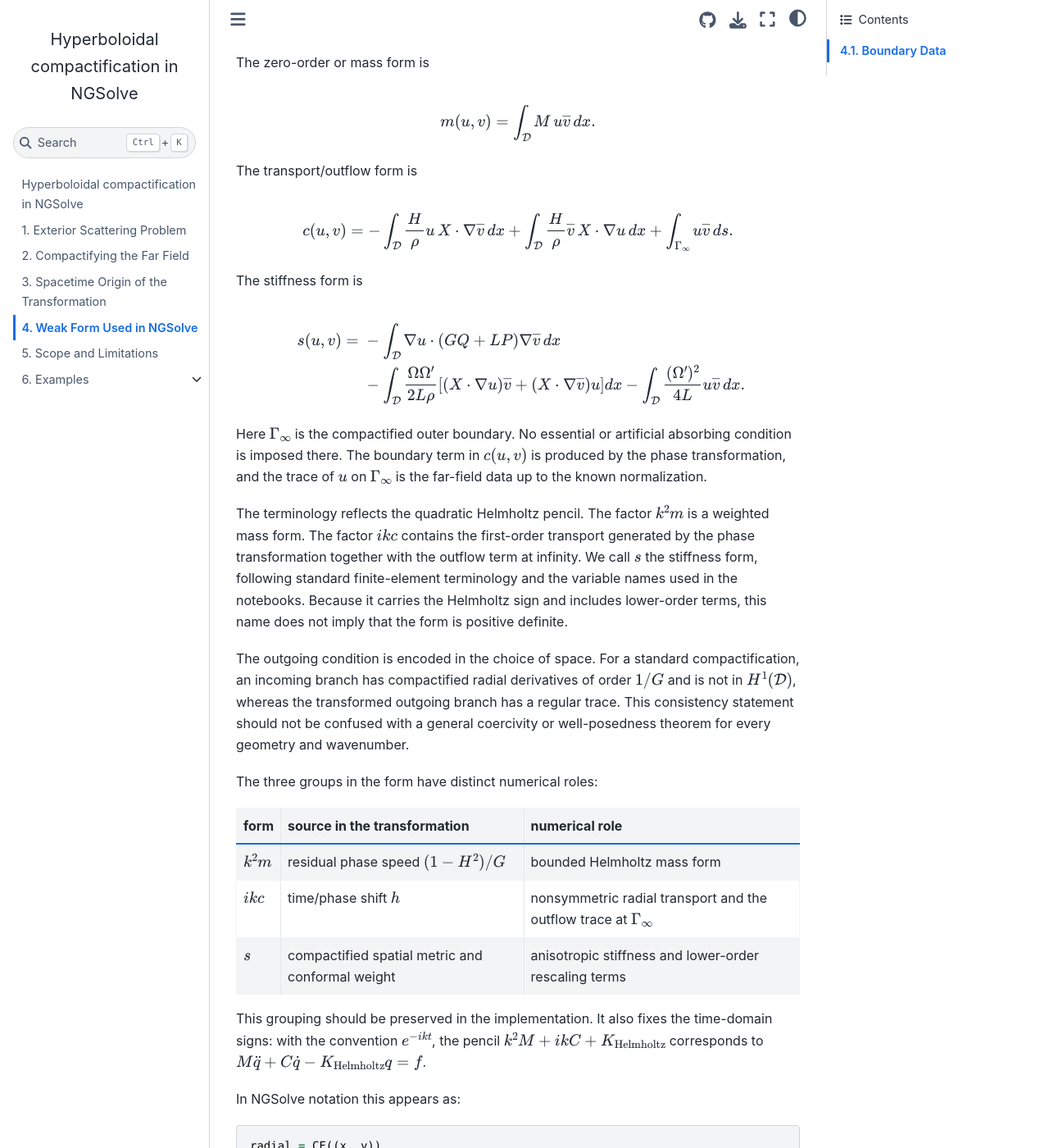
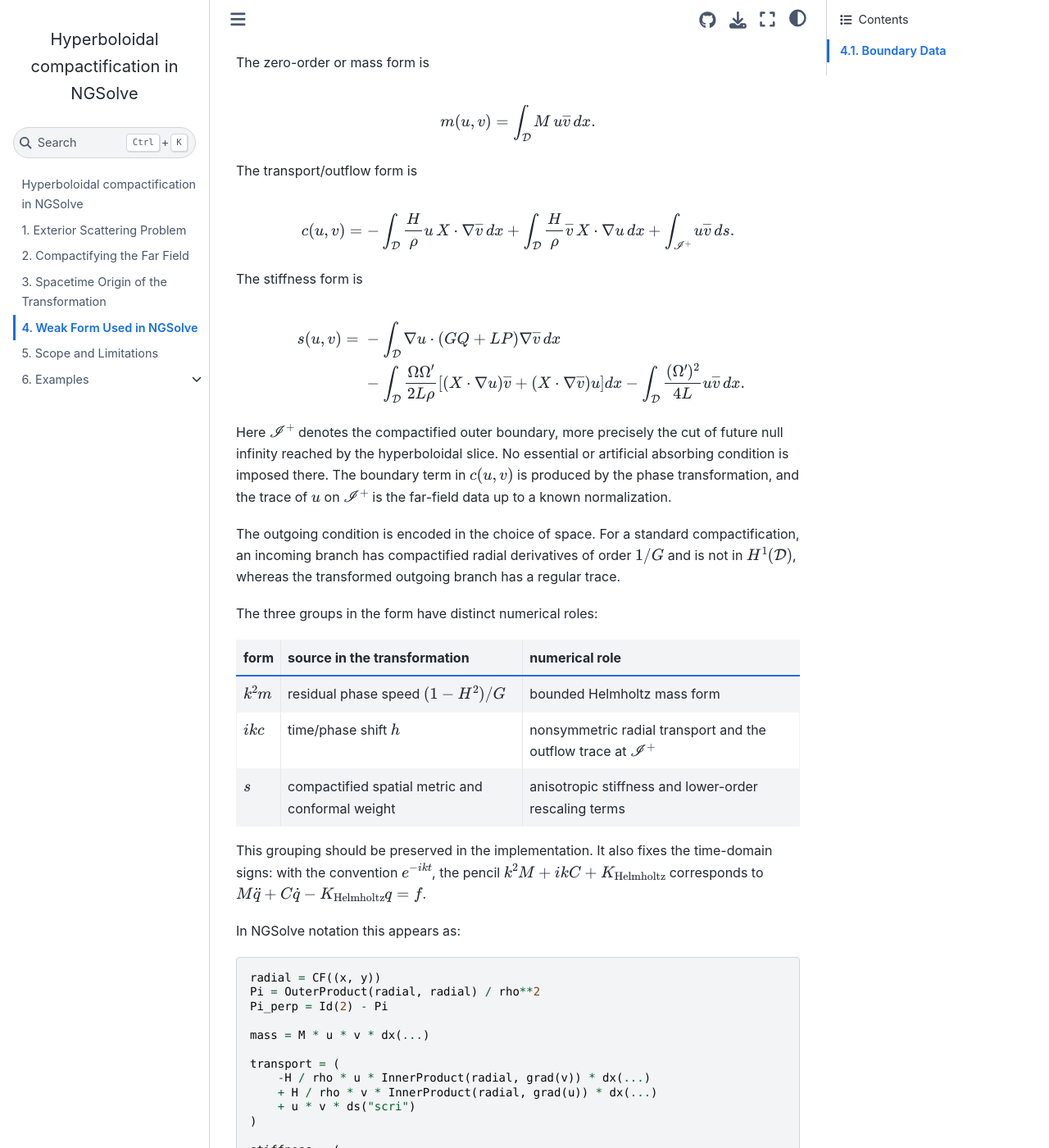
Before and after one commit to markuswess/hypFEM, a Jupyter Book: the page built from weak_form_ngsolve.md, in a window 1280 px wide and 1400 px high, scrolled down 1401 px. Shown: the whole window at 82% size. Built offline with Jupyter Book 1.0.4 settings and Sphinx 7.4.7 and the Sphinx Book theme 1.1.4, drawn with Linux system fonts in a browser that asks for light colours; pages that are not in the unit, such as notebooks, are missing from menus.

Commit message:
Use null-infinity notation in weak form

```diff
--- a/weak_form_ngsolve.md
+++ b/weak_form_ngsolve.md
@@ -83,7 +83,7 @@ $$
 c(u,v)= -\int_{\mathcal D}
 \frac{H}{\rho}u\,X\cdot\nabla\overline v\,dx
 +\int_{\mathcal D}
-\frac{H}{\rho}\overline v\,X\cdot\nabla u\,dx +\int_{\Gamma_\infty}u\overline v\,ds .
+\frac{H}{\rho}\overline v\,X\cdot\nabla u\,dx +\int_{\mathscr I^+}u\overline v\,ds .
 \end{aligned}
 $$
 
@@ -104,18 +104,16 @@ s(u,v)={}&
 \end{aligned}
 $$
 
-Here $\Gamma_\infty$ is the compactified outer boundary. No essential or artificial absorbing condition is imposed there. The boundary term in $c(u,v)$ is produced by the phase transformation, and the trace of $u$ on $\Gamma_\infty$ is the far-field data up to the known normalization.
+Here $\mathscr I^+$ denotes the compactified outer boundary, more precisely the cut of future null infinity reached by the hyperboloidal slice. No essential or artificial absorbing condition is imposed there. The boundary term in $c(u,v)$ is produced by the phase transformation, and the trace of $u$ on $\mathscr I^+$ is the far-field data up to a known normalization.
 
-The terminology reflects the quadratic Helmholtz pencil. The factor $k^2m$ is a weighted mass form. The factor $ikc$ contains the first-order transport generated by the phase transformation together with the outflow term at infinity. We call $s$ the stiffness form, following standard finite-element terminology and the variable names used in the notebooks. Because it carries the Helmholtz sign and includes lower-order terms, this name does not imply that the form is positive definite.
-
-The outgoing condition is encoded in the choice of space. For a standard compactification, an incoming branch has compactified radial derivatives of order $1/G$ and is not in $H^1(\mathcal D)$, whereas the transformed outgoing branch has a regular trace. This consistency statement should not be confused with a general coercivity or well-posedness theorem for every geometry and wavenumber.
+The outgoing condition is encoded in the choice of space. For a standard compactification, an incoming branch has compactified radial derivatives of order $1/G$ and is not in $H^1(\mathcal D)$, whereas the transformed outgoing branch has a regular trace.
 
 The three groups in the form have distinct numerical roles:
 
 | form | source in the transformation | numerical role |
 | --- | --- | --- |
 | $k^2m$ | residual phase speed $(1-H^2)/G$ | bounded Helmholtz mass form |
-| $ikc$ | time/phase shift $h$ | nonsymmetric radial transport and the outflow trace at $\Gamma_\infty$ |
+| $ikc$ | time/phase shift $h$ | nonsymmetric radial transport and the outflow trace at $\mathscr I^+$ |
 | $s$ | compactified spatial metric and conformal weight | anisotropic stiffness and lower-order rescaling terms |
 
 This grouping should be preserved in the implementation. It also fixes the time-domain signs: with the convention $e^{-ikt}$, the pencil $k^2M+ikC+K_{\rm Helmholtz}$ corresponds to $M\ddot q+C\dot q-K_{\rm Helmholtz}q=f$.
```
